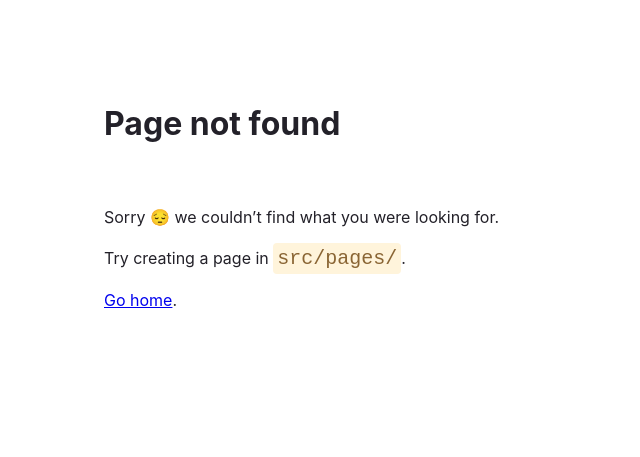
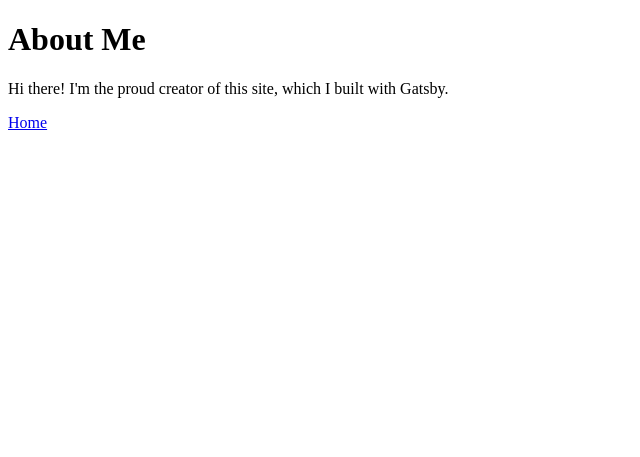
Before and after one commit to dhui0226/gatsby_test_app, a Gatsby site: page /about in a window 1280 px wide. Before the commit this address had no page. Shown: the whole page, without its empty margins (0-640 px from the left). Built offline with nearby package versions, Linux system fonts and the light colour scheme; Gatsby itself is replaced by a stand-in of ours.

Commit message:
about page

```diff
--- /dev/null
+++ b/src/pages/about.js
@@ -0,0 +1,15 @@
+import * as React from "react"
+import { Link } from "gatsby"
+
+const AboutPage = () => {
+    return (
+        <main>
+            <title>About Me</title>
+            <h1>About Me</h1>
+            <p>Hi there! I'm the proud creator of this site, which I built with Gatsby.</p>
+            <Link to="/">Home</Link>
+        </main>
+    )
+}
+
+export default AboutPage
--- a/src/pages/index.js
+++ b/src/pages/index.js
@@ -1,4 +1,5 @@
 import * as React from "react"
+import { Link } from "gatsby"
 
 // styles
 const testStyles = {
@@ -138,6 +139,7 @@
     <main style={pageStyles}>
       <title>Home Page</title>
       <p style={testStyles}>Experimenting with Gatsby</p>
+      <Link to="/about">About</Link>
       <h1 style={headingStyles}>
         Congratulations
         <br />
```
